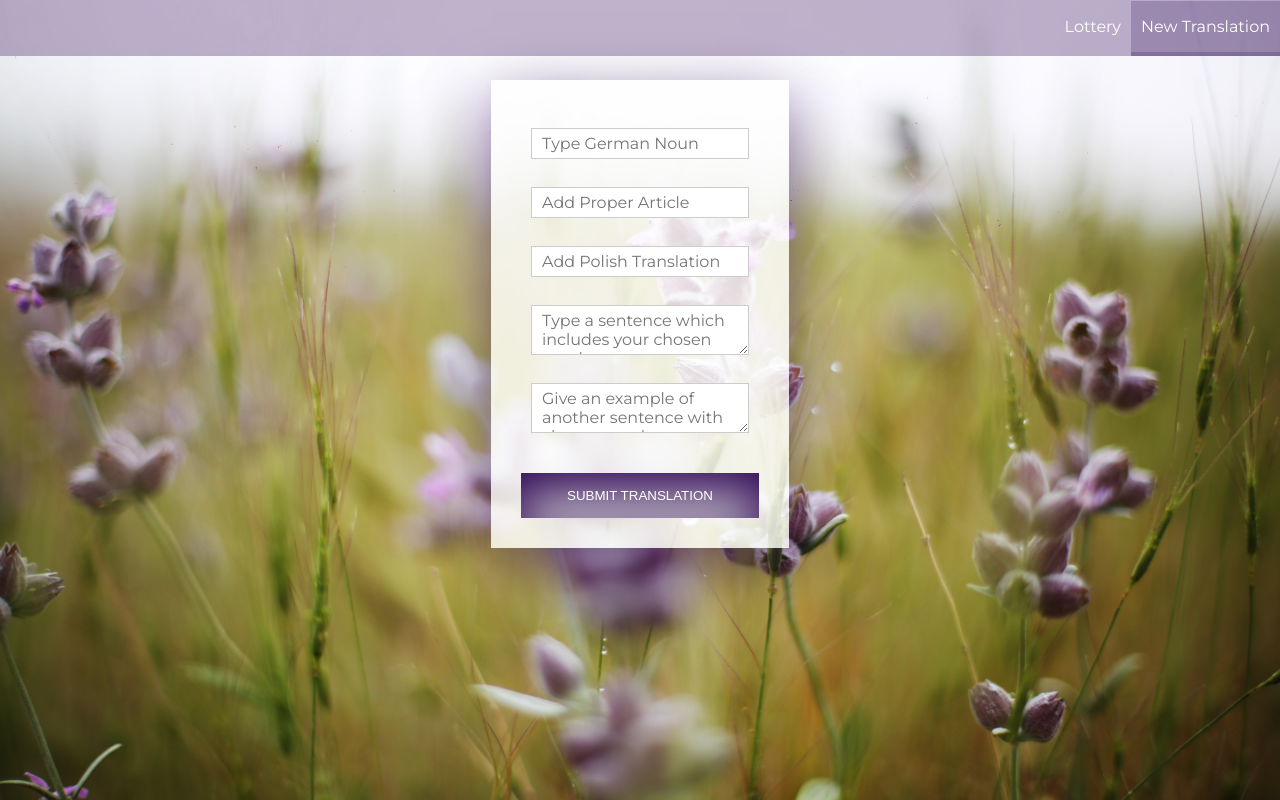
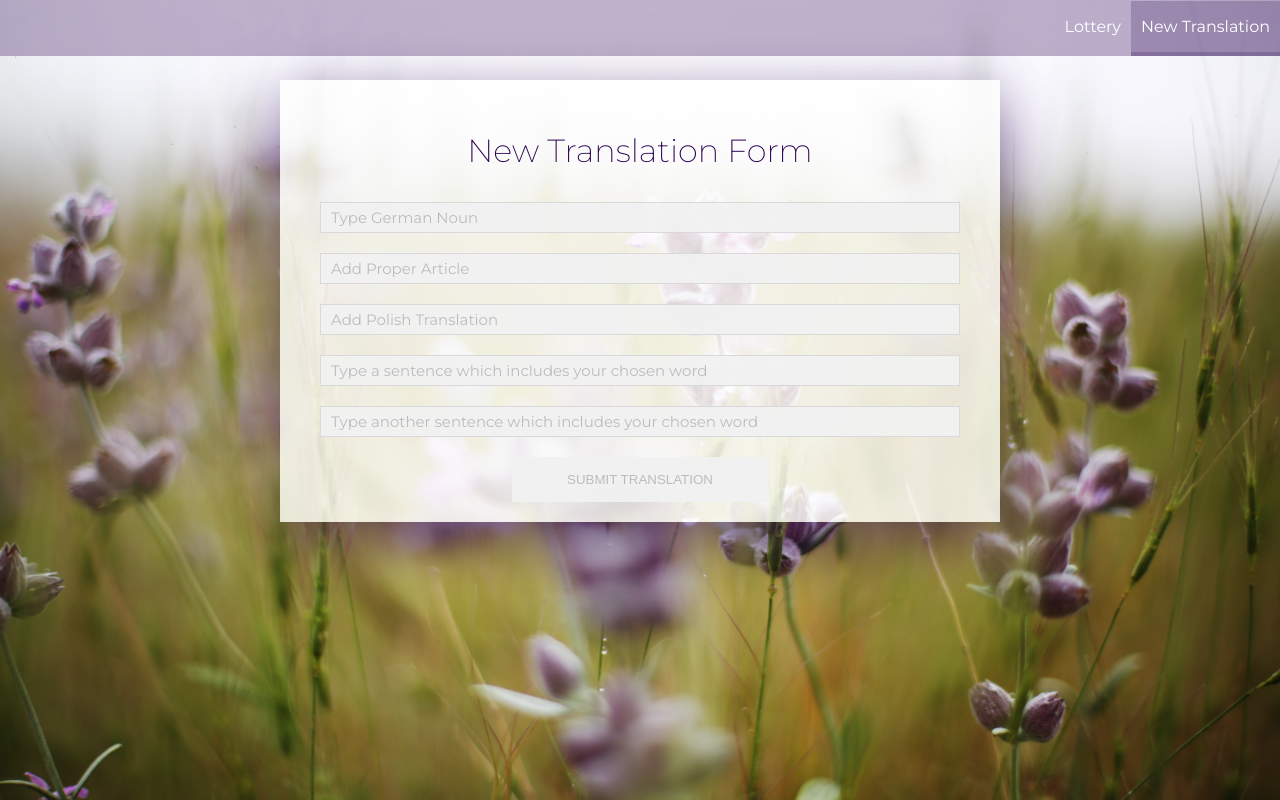
Before and after one commit to krzysztofpodmokly/german-app, a React (Create React App) app in the folder client/: page /new-translation in a window 1280 px wide. Built offline with nearby package versions, Linux system fonts and the light colour scheme.

Commit message:
Adding custom form validation, error messages and styling

```diff
--- a/client/src/assets/styles/Global.module.css
+++ b/client/src/assets/styles/Global.module.css
@@ -28,3 +28,9 @@
 .MarginTopSmall {
   margin-top: 10px;
 }
+
+.Header {
+  font-weight: 200;
+  color: #2b0152;
+  text-align: center;
+}
--- a/client/src/components/Form/Form.js
+++ b/client/src/components/Form/Form.js
@@ -51,7 +51,7 @@ const Form = () => {
       errorMessage: 'Please add a Polish translation'
     },
     sentenceOne: {
-      elementtype: 'textarea',
+      elementtype: 'input',
       elementconfig: {
         type: 'text',
         placeholder: 'Type a sentence which includes your chosen word'
@@ -65,9 +65,10 @@ const Form = () => {
       errorMessage: 'Please add a sentence with chosen word'
     },
     sentenceTwo: {
-      elementtype: 'textarea',
+      elementtype: 'input',
       elementconfig: {
-        placeholder: 'Give an example of another sentence with chosen word'
+        type: 'text',
+        placeholder: 'Type another sentence which includes your chosen word'
       },
       value: '',
       validation: {
@@ -154,6 +155,7 @@ const Form = () => {
       onSubmit={e => onFormSubmit(e)}
       className={[classes.Form, globalClasses.Wrapper].join(' ')}
     >
+      <h1 className={globalClasses.Header}>New Translation Form</h1>
       {formElements.map(formElement => (
         <Input
           key={formElement.id}
@@ -164,6 +166,7 @@ const Form = () => {
           shouldValidate={formElement.config.validation}
           touched={formElement.config.touched}
           errorMessage={formElement.config.errorMessage}
+          label={formElement.config.elementconfig.label}
           changed={e => onInputChange(e, formElement.id)}
         />
       ))}
--- a/client/src/components/UI/Button/Button.module.css
+++ b/client/src/components/UI/Button/Button.module.css
@@ -1,11 +1,14 @@
 .Btn {
   position: relative;
+  top: 10px;
   margin-top: 30px;
   box-shadow: inset 0 20px 50px #2b0152;
   transition: background-color 0.3s;
   border: none;
   outline: none;
-  padding: 15px 30px;
+  padding: 15px 20px;
+  width: 20vw;
+  margin: 0 auto;
 }
 
 .Btn::before {
@@ -39,7 +42,11 @@
   z-index: 10;
 }
 
-.Btn:disabled {
+.Btn:disabled,
+.Btn:disabled::before {
   cursor: not-allowed;
-  background-color: #d7d7d7;
+  background: #F2F2F2F2;
+  box-shadow: none;
+  color: #babdbe;
+  content: none;
 }
--- a/client/src/components/UI/Input/Input.js
+++ b/client/src/components/UI/Input/Input.js
@@ -47,10 +47,12 @@ const Input = props => {
   }
 
   return (
-    <div className={classes.Input}>
-      <label className={classes.Label}>{props.label}</label>
+    <div>
       {errorMessage}
-      {inputElement}
+      <div className={classes.Input}>
+        <label className={classes.Label}>{props.label}</label>
+        {inputElement}
+      </div>
     </div>
   );
 };
--- a/client/src/components/UI/Input/Input.module.css
+++ b/client/src/components/UI/Input/Input.module.css
@@ -2,36 +2,41 @@
   width: 100%;
   padding: 10px;
   box-sizing: border-box;
-}
-
-.Label {
-  font-weight: bold;
-  display: block;
-  margin-bottom: 8px;
+  display: flex;
+  align-items: center;
+  justify-content: space-between;
 }
 
 .InputElement {
   outline: none;
-  border: 1px solid #ccc;
-  background-color: #fff;
+  border: 1px solid #d9d9d9;
+  background-color: #F2F2F2F2;
   font: inherit;
   padding: 5px 10px;
   display: block;
-  width: 100%;
+  width: 50vw;
   box-sizing: border-box;
+  transition: all .3s ease;
+}
+
+.InputElement::placeholder {
+  font-size: 15px;
+  color: #babdbe;
 }
 
 .InputElement:focus {
-  outline: none;
-  background-color: #ccc;
+  /* outline: none; */
+  border: 1px solid rgba(43, 1, 82, 0.3);
+  box-shadow: 0px 0px 10px rgba(43, 1, 82, 0.3)
 }
 
 .Invalid {
-  border: 1px solid red;
-  background-color: salmon;
+  border: 1px solid rgba(255, 0, 0, 1);
+  box-shadow: 0px 0px 10px rgba(255, 0, 0, .3);
 }
 
 .ValidationError {
+  text-align: center;
   color: red;
   margin: 5px 0;
 }
```
